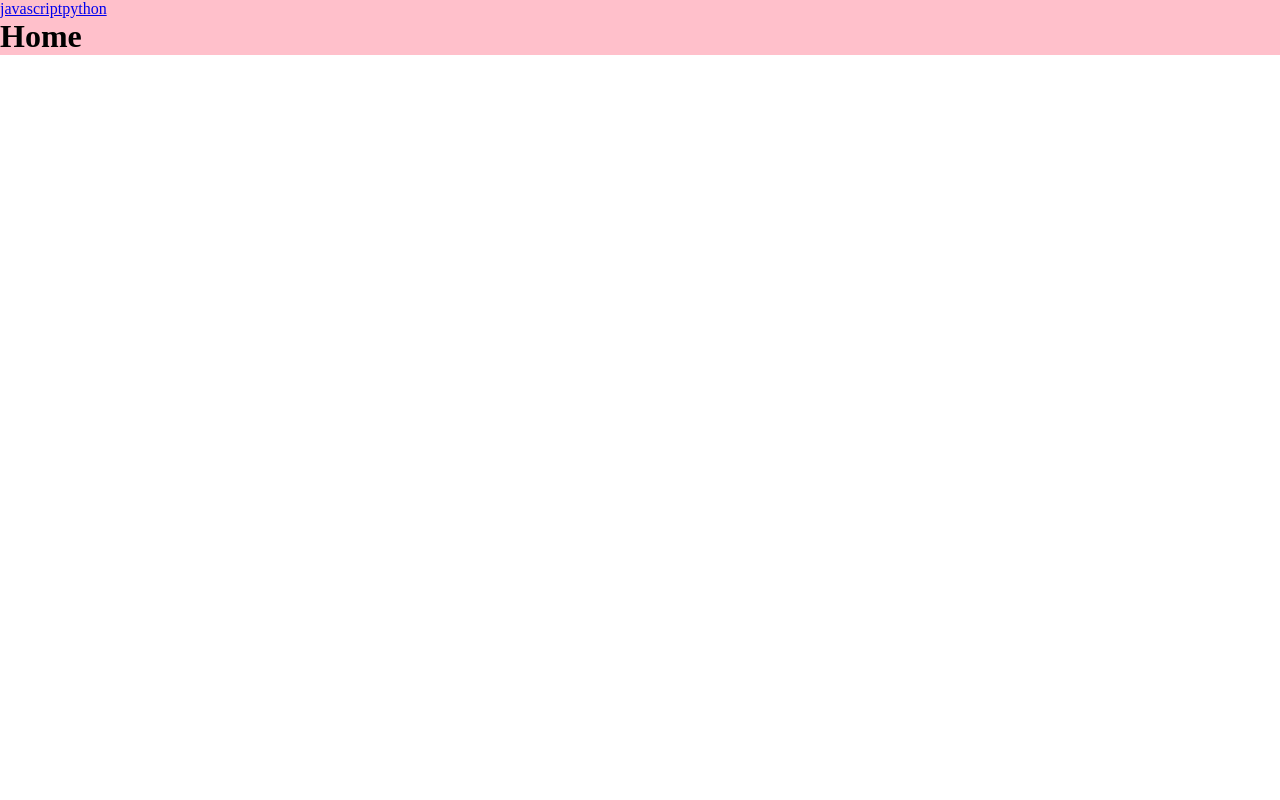
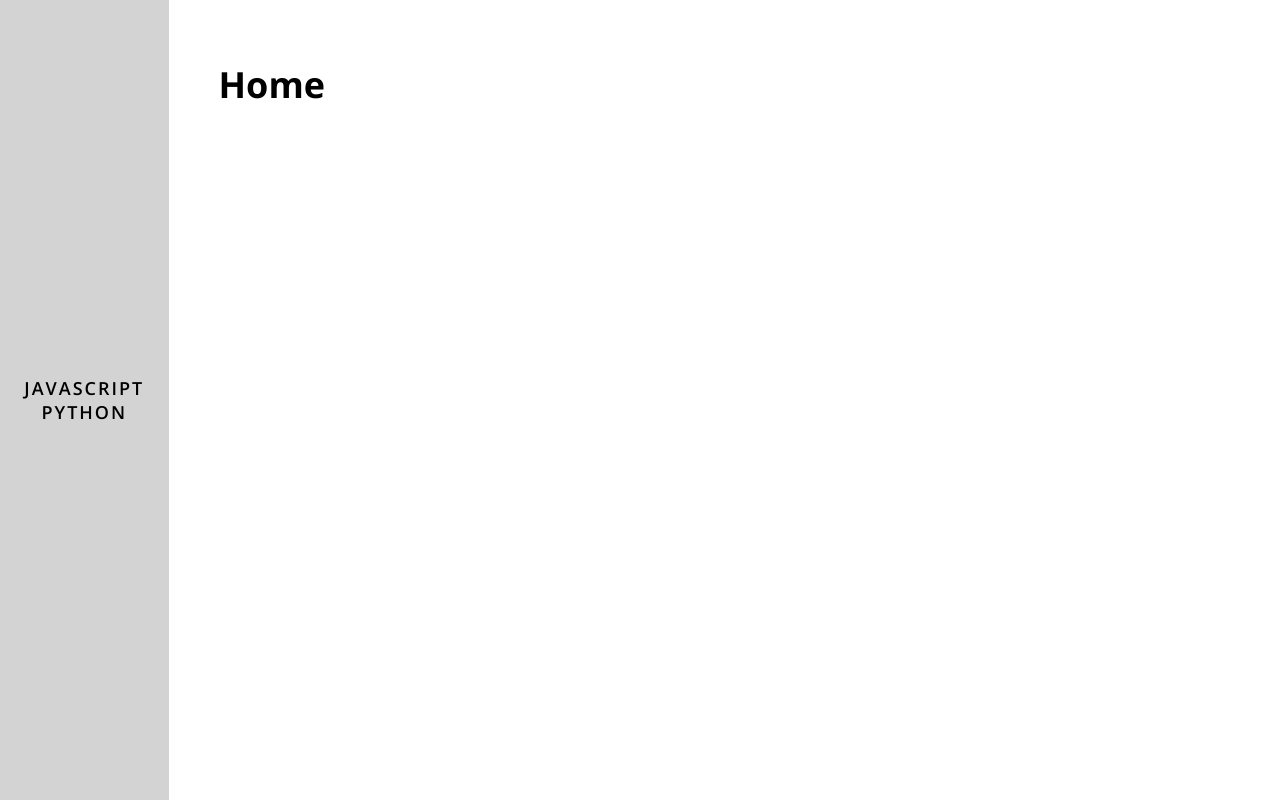
Before and after one commit to karyma101/dynamic-md-parser, a React app: page / in a window 1280 px wide. Built offline with nearby package versions, Linux system fonts and the light colour scheme.

Commit message:
added basic layout and markdown styles

```diff
--- a/src/components/App.css
+++ b/src/components/App.css
@@ -1,9 +1,21 @@
 .app {
-    background-color: pink;
+    height: 100vh;
+    width: 100%;
+    display: flex;
 }
 
 .nav {
+    flex: 1;
+    display: flex;
+    flex-direction: column;
+    justify-content: center;
+    align-items: center;
+    text-transform: uppercase;
+    background-color: lightgray;
 }
 
 .body {
+    flex: 6;
+    overflow: scroll;
+    padding: 50px;
 }
--- /dev/null
+++ b/src/components/Nav/Nav.css
@@ -0,0 +1,6 @@
+.link {
+    color: black;
+    text-decoration: none;
+    letter-spacing: 2px;
+    font-weight: 600;
+}
--- a/src/components/Nav/index.tsx
+++ b/src/components/Nav/index.tsx
@@ -1,12 +1,14 @@
 import React, { Fragment } from 'react'
 import { Link } from 'react-router-dom'
 import content from '../../content'
+
+import style from './Nav.css'
 
 const Nav = () => {
     const links = Object.keys(content)
 
     const renderLinks = links.map((link, i) => (
-        <Link key={`link_${i}`} to={`/${link}`}>
+        <Link key={`link_${i}`} to={`/${link}`} className={style.link}>
             {link}
         </Link>
     ))
--- a/src/index.css
+++ b/src/index.css
@@ -2,3 +2,29 @@
     margin: 0;
     padding: 0;
 }
+
+html {
+    font-size: 18px;
+    font-family: 'Open Sans', sans-serif;
+}
+
+h1,
+h2,
+h3,
+h4,
+h5,
+h6 {
+    margin: 10px 0;
+}
+
+ul {
+    padding-left: 30px;
+}
+
+p {
+    font-size: 18px;
+}
+
+pre {
+    background-color: lightgray;
+}
--- a/src/index.html
+++ b/src/index.html
@@ -1,9 +1,13 @@
 <!DOCTYPE html>
 <html lang="en">
     <head>
-    <meta charset="UTF-8">
-    <meta name="viewport" content="width=device-width, initial-scale=1.0">
+        <meta charset="UTF-8" />
+        <meta name="viewport" content="width=device-width, initial-scale=1.0" />
         <title>Cheatsheet</title>
+        <link
+            href="https://fonts.googleapis.com/css2?family=Open+Sans:wght@300;400;600;700;800&display=swap"
+            rel="stylesheet"
+        />
     </head>
     <body>
         <div id="root"></div>
```
Also changed, not shown: src/content/javascript.md (+6 -0 lines), 2 other files (tests, documents, lock files or other folders). Lines whose indentation alone changed are shown as unchanged.
